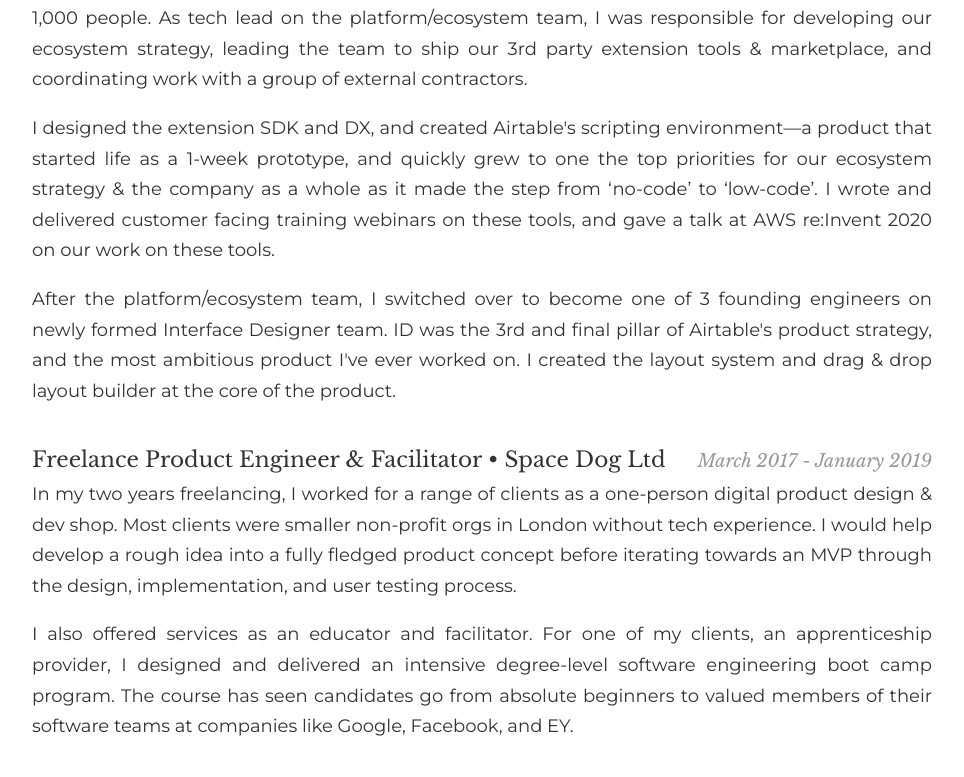
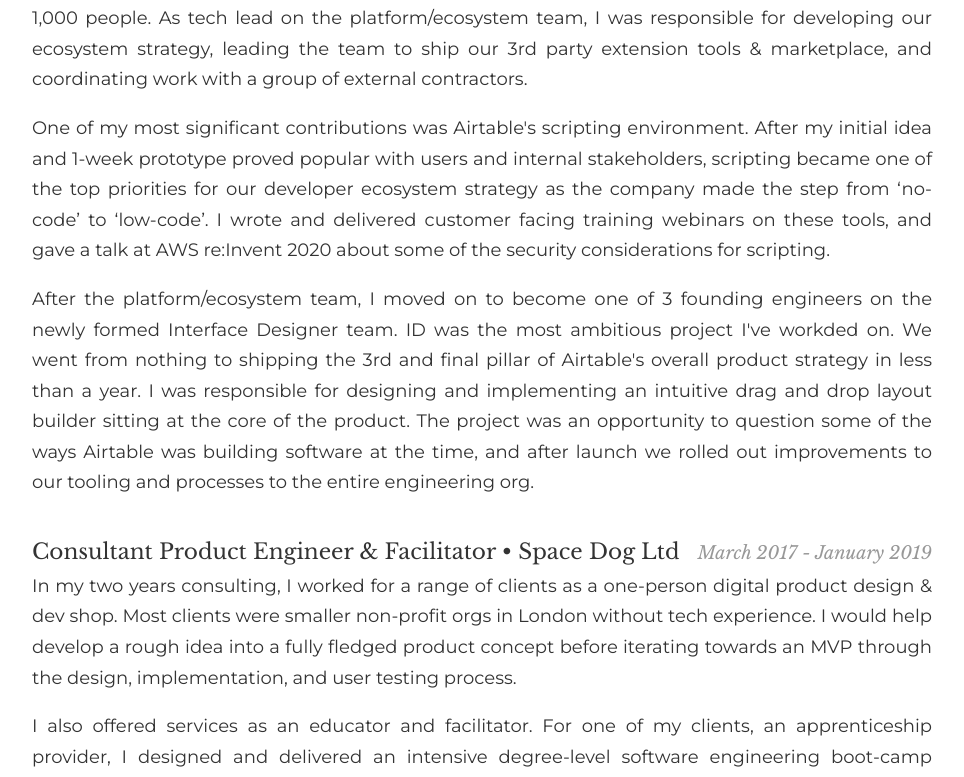
Before and after one commit to SomeHats/somehats.github.io, a Next.js app: page /cv in a window 1280 px wide. Shown: the part 808-1585 px from the top of the page, without its empty margins (158-1122 px from the left). Built offline with nearby package versions, Linux system fonts and the light colour scheme.

Commit message:
finish up

```diff
--- a/pages/cv.tsx
+++ b/pages/cv.tsx
@@ -183,7 +183,7 @@ function CvSummary() {
         <section className="CvSummary">
             <p>
                 I&apos;m a staff product engineer &amp; interaction designer with ~10 years
-                experience building apps, games and tools for the web. I specialize in creative
+                experience building apps, games, and tools for the web. I specialize in creative
                 tools, developer experience, and education. I spent the last few years at Airtable
                 leading work on their{" "}
                 <A href="https://www.airtable.com/developers" showUrlWhenPrinting={false}>
@@ -240,28 +240,33 @@ function CvWorkHistory() {
                     of external contractors.
                 </p>
                 <p>
-                    I designed the extension SDK and DX, and created Airtable&apos;s scripting
-                    environment&mdash;a product that started life as a 1-week prototype, and quickly
-                    grew to one the top priorities for our ecosystem strategy &amp; the company as a
-                    whole as it made the step from &lsquo;no-code&rsquo; to &lsquo;low-code&rsquo;.
-                    I wrote and delivered customer facing training webinars on these tools, and gave
-                    a talk at AWS re:Invent 2020 on our work on these tools.
+                    One of my most significant contributions was Airtable&apos;s scripting
+                    environment. After my initial idea and 1-week prototype proved popular with
+                    users and internal stakeholders, scripting became one of the top priorities for
+                    our developer ecosystem strategy as the company made the step from
+                    &lsquo;no-code&rsquo; to &lsquo;low-code&rsquo;. I wrote and delivered customer
+                    facing training webinars on these tools, and gave a talk at AWS re:Invent 2020
+                    about some of the security considerations for scripting.
                 </p>
                 <p>
-                    After the platform/ecosystem team, I switched over to become one of 3 founding
-                    engineers on newly formed Interface Designer team. ID was the 3rd and final
-                    pillar of Airtable&apos;s product strategy, and the most ambitious product
-                    I&apos;ve ever worked on. I created the layout system and drag &amp; drop layout
-                    builder at the core of the product.
+                    After the platform/ecosystem team, I moved on to become one of 3 founding
+                    engineers on the newly formed Interface Designer team. ID was the most ambitious
+                    project I&apos;ve workded on. We went from nothing to shipping the 3rd and final
+                    pillar of Airtable&apos;s overall product strategy in less than a year. I was
+                    responsible for designing and implementing an intuitive drag and drop layout
+                    builder sitting at the core of the product. The project was an opportunity to
+                    question some of the ways Airtable was building software at the time, and after
+                    launch we rolled out improvements to our tooling and processes to the entire
+                    engineering org.
                 </p>
             </CvItem>
 
             <CvItem
-                name={<>Freelance Product Engineer &amp; Facilitator • Space Dog Ltd</>}
+                name={<>Consultant Product Engineer &amp; Facilitator • Space Dog Ltd</>}
                 date="March 2017 - January 2019"
             >
                 <p>
-                    In my two years freelancing, I worked for a range of clients as a one-person
+                    In my two years consulting, I worked for a range of clients as a one-person
                     digital product design &amp; dev shop. Most clients were smaller non-profit orgs
                     in London without tech experience. I would help develop a rough idea into a
                     fully fledged product concept before iterating towards an MVP through the
@@ -270,7 +275,7 @@ function CvWorkHistory() {
                 <p>
                     I also offered services as an educator and facilitator. For one of my clients,
                     an apprenticeship provider, I designed and delivered an intensive degree-level
-                    software engineering boot camp program. The course has seen candidates go from
+                    software engineering boot-camp program. The course has seen candidates go from
                     absolute beginners to valued members of their software teams at companies like
                     Google, Facebook, and EY.
                 </p>
```
